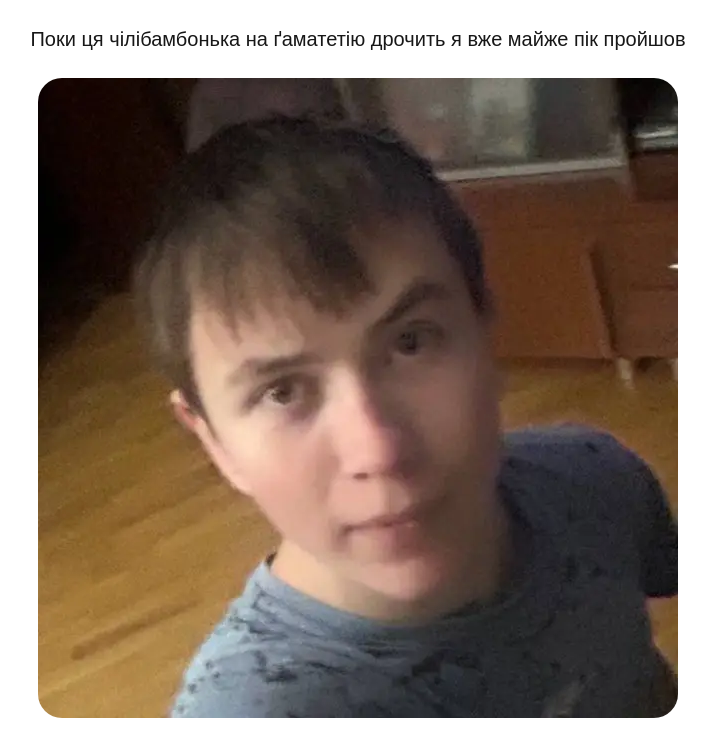
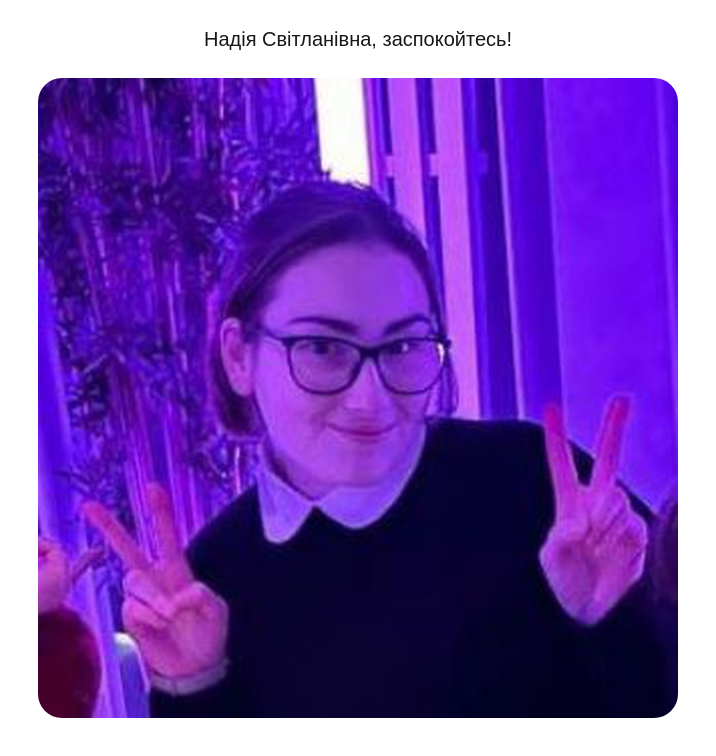
Before and after one commit to Slavkololo/nextjs-boilerplate, a Next.js app: page / in a window 1280 px wide. Shown: the top 756 px of the page, without its empty margins (282-998 px from the left). Built offline with nearby package versions, Linux system fonts and the light colour scheme.

Commit message:
feat: Nadya

```diff
--- a/app/page.tsx
+++ b/app/page.tsx
@@ -1,17 +1,17 @@
 import Image from "next/image";
 
-import german from "../public/german.webp";
+import nadya from "../public/nadya.jpg";
 
 export default function Home() {
   return (
     <div>
       <main style={{ textAlign: "center" }}>
         <h2 style={{ fontSize: 20, margin: "24px auto" }}>
-          Поки ця чілібамбонька на ґаматетію дрочить я вже майже пік пройшов
+          Надія Світланівна, заспокойтесь!
         </h2>
         <Image
-          src={german}
-          alt="German lox"
+          src={nadya}
+          alt="Nadya"
           style={{ margin: "0 auto", borderRadius: 24 }}
         />
       </main>
```
Also changed, not shown: public/german.webp (deleted), public/nadya.jpg (added).
